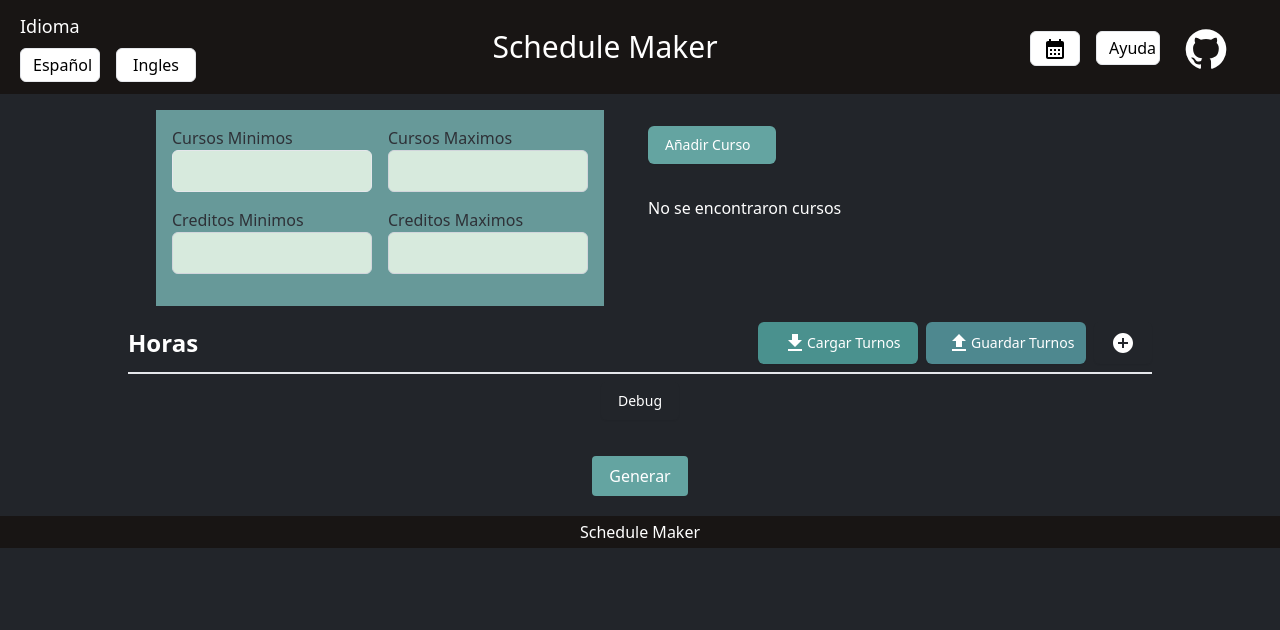
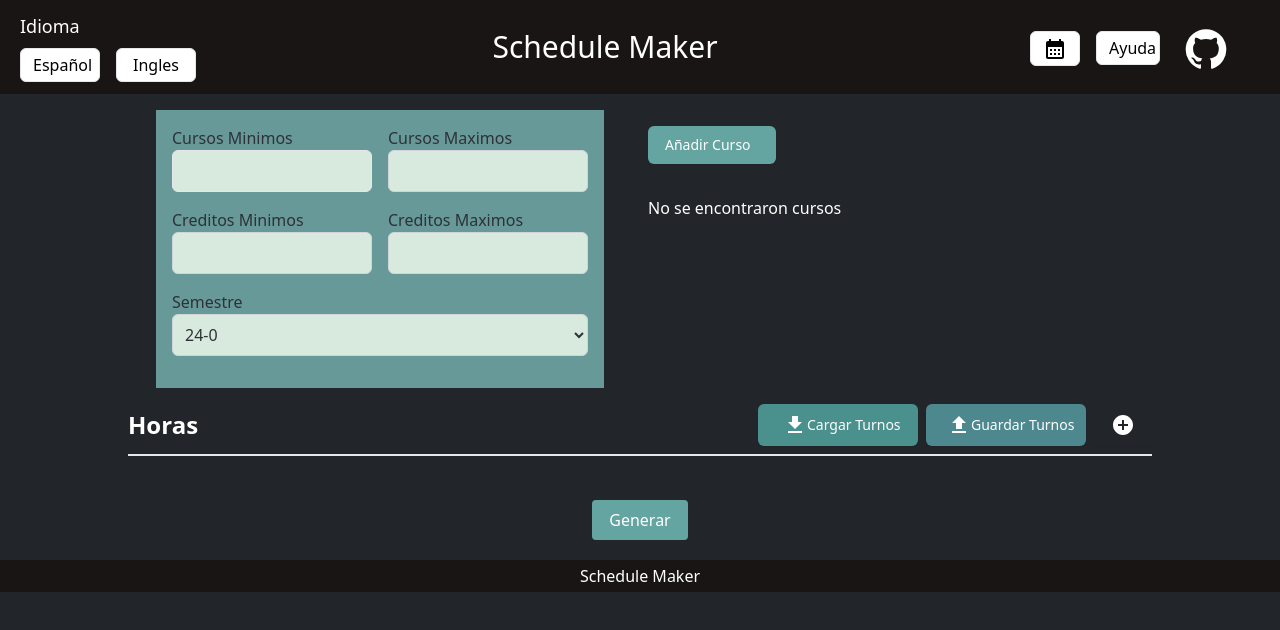
Before and after one commit to joaquinsalinas06/Schedule-Maker, a React (Vite) app: page / in a window 1280 px wide. Shown: the top 630 px of the page. Built offline with nearby package versions, Linux system fonts and the light colour scheme.

Commit message:
Añadido de semester context

```diff
--- a/src/components/Courses/ShiftOptions.jsx
+++ b/src/components/Courses/ShiftOptions.jsx
@@ -2,33 +2,39 @@ import React, { useState, useContext } from "react";
 import { ShiftOption } from "./ShiftOption";
 import { useTranslation } from "react-i18next";
 import { Download, Upload, AddCircle } from "@mui/icons-material";
-import { v4 as uuidv4 } from 'uuid';
+import { v4 as uuidv4 } from "uuid";
 import { ShiftsContext } from "../../contexts/ShiftsContext";
 import { CourseContext } from "../../contexts/CourseContext";
 
 export const ShiftOptions = () => {
   const { t } = useTranslation();
   const [shiftOptions, setShiftOptions] = useState([]);
-  const { shifts, addShift, setShiftsList } = useContext(ShiftsContext);
-  const { courses, setCourses } = useContext(CourseContext);
+  const { addShift, setShiftsList } = useContext(ShiftsContext);
+  const { setCourses } = useContext(CourseContext);
 
   const addShiftOption = () => {
-    console.log("Adding a new shift option");
-    const newShiftOption = { id: uuidv4(), name: "", section: "", professor: "", days: [], startTimes: [], endTimes: [], color: "#ffffff" };
+    const newShiftOption = {
+      id: uuidv4(),
+      name: "",
+      section: "",
+      professor: "",
+      days: [],
+      startTimes: [],
+      endTimes: [],
+      color: "#ffffff",
+    };
     setShiftOptions([...shiftOptions, newShiftOption]);
     addShift(newShiftOption);
   };
 
   const removeShiftOption = (id) => {
-    console.log(`Removing shift option with id ${id}`);
-    const updatedOptions = shiftOptions.filter(option => option.id !== id);
+    const updatedOptions = shiftOptions.filter((option) => option.id !== id);
     setShiftOptions(updatedOptions);
     setShiftsList(updatedOptions);
   };
 
   const updateShiftOption = (id, updatedCourse) => {
-    console.log(`Updating shift option with id ${id}`);
-    const updatedOptions = shiftOptions.map(option => {
+    const updatedOptions = shiftOptions.map((option) => {
       if (option.id === id) {
         return { ...updatedCourse, id };
       }
@@ -39,13 +45,8 @@ export const ShiftOptions = () => {
   };
 
   const copyShiftOption = (shiftOption) => {
-    console.log(shiftOption);
-    console.log(`Copying shift option with id ${shiftOption.id}`);
     const newShiftOption = { ...shiftOption, id: uuidv4() };
-    setShiftOptions([
-      ...shiftOptions,
-      newShiftOption
-    ]);
+    setShiftOptions([...shiftOptions, newShiftOption]);
     addShift(newShiftOption);
   };
 
@@ -71,7 +72,7 @@ export const ShiftOptions = () => {
 
         const addedCourses = new Set();
 
-        shiftOptions.forEach(option => {
+        shiftOptions.forEach((option) => {
           const courseKey = `${option.name}-${option.credits}-${option.semester}-${option.classesPerWeek}`;
 
           if (!addedCourses.has(courseKey)) {
@@ -79,9 +80,9 @@ export const ShiftOptions = () => {
               name: option.name,
               credits: option.credits,
               semester: option.semester,
-              classesPerWeek: option.classesPerWeek
+              classesPerWeek: option.classesPerWeek,
             };
-            setCourses(prevCourses => [...prevCourses, newCourse]);
+            setCourses((prevCourses) => [...prevCourses, newCourse]);
             addedCourses.add(courseKey);
           }
         });
@@ -140,12 +141,6 @@ export const ShiftOptions = () => {
           />
         ))}
       </div>
-      <button
-        onClick={() => console.log(shiftOptions, shifts)}
-        className="inline-flex items-center px-4 py-2 border border-transparent text-sm font-medium rounded-md shadow-sm text-white hover:text-slate-200"
-      >
-        Debug
-      </button>
     </div>
   );
 };
--- a/src/components/Schedule.jsx
+++ b/src/components/Schedule.jsx
@@ -1,7 +1,7 @@
 import React, { useContext, useState } from "react";
 import { ShiftsContext } from "../contexts/ShiftsContext";
 import { useTranslation } from "react-i18next";
-
+//todo, usar el semesterContext, antes de hacer la generacion, reivsar que los cursos cumplan el minimo y maximo de creditos y cursos, ademas, añadir la validacion de que si un curso esta completo o no
 class Course {
   constructor(
     name,
--- a/src/components/SemesterForm.jsx
+++ b/src/components/SemesterForm.jsx
@@ -1,10 +1,52 @@
-import React, { useContext } from "react";
-import { CourseContext } from "../contexts/CourseContext";
+import React, { useContext, useState, useEffect } from "react";
+import { SemesterContext } from "../contexts/SemesterContext";
 import { useTranslation } from "react-i18next";
 
 export const SemesterForm = () => {
   const { t } = useTranslation();
-  const { courses, setCourses } = useContext(CourseContext);
+  const {
+    setMinCourses,
+    setMaxCourses,
+    setMinCredits,
+    setMaxCredits,
+    setSemester,
+    showValues,
+  } = useContext(SemesterContext);
+
+  const [semesters, setSemesters] = useState([]);
+
+  const handleChange = (e) => {
+    const { name, value } = e.target;
+    switch (name) {
+      case "minCourses":
+        setMinCourses(Number(value));
+        break;
+      case "maxCourses":
+        setMaxCourses(Number(value));
+        break;
+      case "minCredits":
+        setMinCredits(Number(value));
+        break;
+      case "maxCredits":
+        setMaxCredits(Number(value));
+        break;
+      case "semester":
+        setSemester(value);
+        break;
+      default:
+        break;
+    }
+  };
+
+  const getSemesters = () => {
+    const year = new Date().getFullYear();
+    const lastTwoDigits = year.toString().slice(-2);
+    return [`${lastTwoDigits}-0`, `${lastTwoDigits}-1`, `${lastTwoDigits}-2`];
+  };
+
+  useEffect(() => {
+    setSemesters(getSemesters());
+  }, []);
 
   return (
     <div className="flex justify-center items-center h-full">
@@ -18,7 +60,8 @@ export const SemesterForm = () => {
               type="number"
               name="minCourses"
               id="minCourses"
-              className="border focus:border-red-700 rounded-md p-2 w-full text-white bg-bgSemesterFormInput"
+              className="border focus:border-red-700 rounded-md p-2 w-full text-textColor bg-bgSemesterFormInput"
+              onChange={handleChange}
             />
           </div>
 
@@ -30,7 +73,8 @@ export const SemesterForm = () => {
               type="number"
               name="maxCourses"
               id="maxCourses"
-              className="border border-gray-300 rounded-md p-2 w-full text-white bg-bgSemesterFormInput"
+              className="border border-gray-300 rounded-md p-2 w-full text-textColor bg-bgSemesterFormInput"
+              onChange={handleChange}
             />
           </div>
         </div>
@@ -44,7 +88,8 @@ export const SemesterForm = () => {
               type="number"
               name="minCredits"
               id="minCredits"
-              className="border border-gray-300 rounded-md p-2 w-full text-white bg-bgSemesterFormInput"
+              className="border border-gray-300 rounded-md p-2 w-full text-textColor bg-bgSemesterFormInput"
+              onChange={handleChange}
             />
           </div>
 
@@ -56,9 +101,28 @@ export const SemesterForm = () => {
               type="number"
               name="maxCredits"
               id="maxCredits"
-              className="border border-gray-300 rounded-md p-2 w-full text-white bg-bgSemesterFormInput"
+              className="border border-gray-300 rounded-md p-2 w-full text-textColor bg-bgSemesterFormInput"
+              onChange={handleChange}
             />
           </div>
+        </div>
+
+        <div className="mb-4">
+          <label htmlFor="semester" className="block text-textColor">
+            {t("semester")}
+          </label>
+          <select
+            name="semester"
+            id="semester"
+            className="border border-gray-300 rounded-md p-2 w-full text-textColor bg-bgSemesterFormInput"
+            onChange={handleChange}
+          >
+            {semesters.map((semester) => (
+              <option key={semester} value={semester}>
+                {semester}
+              </option>
+            ))}
+          </select>
         </div>
       </form>
     </div>
--- /dev/null
+++ b/src/contexts/SemesterContext.jsx
@@ -0,0 +1,30 @@
+import React, { createContext, useState } from "react";
+
+export const SemesterContext = createContext();
+
+export const SemesterProvider = ({ children }) => {
+  const [minCourses, setMinCourses] = useState();
+  const [maxCourses, setMaxCourses] = useState();
+  const [minCredits, setMinCredits] = useState();
+  const [maxCredits, setMaxCredits] = useState();
+  const [semester, setSemester] = useState();
+
+  const showValues  =  () => {
+    console.log(minCourses, maxCourses, minCredits, maxCredits, semester);
+  }
+
+  return (
+    <SemesterContext.Provider
+      value={{
+        setMinCourses,
+        setMaxCourses,
+        setMinCredits,
+        setMaxCredits,
+        setSemester,
+        showValues
+      }}
+    >
+      {children}
+    </SemesterContext.Provider>
+  );
+};
--- a/src/i18n.js
+++ b/src/i18n.js
@@ -54,6 +54,7 @@ const resources = {
       maxCredits: "Creditos Maximos",
       es: "Español",
       en: "Ingles",
+      semester: "Semestre",
       //header
       language: "Idioma",
       help: "Ayuda",
@@ -128,6 +129,7 @@ const resources = {
       maxCredits: "Maximum Credits",
       es: "Spanish",
       en: "English",
+      semester: "Semester",
       //header
       language: "Language",
       help: "Help",
--- a/src/main.jsx
+++ b/src/main.jsx
@@ -6,13 +6,18 @@ import { CourseProvider } from "./contexts/CourseContext.jsx";
 import { ShiftsProvider } from "./contexts/ShiftsContext.jsx";
 import i18n from "./i18n.js";
 import { I18nextProvider } from "react-i18next";
+import {
+  SemesterProvider,
+} from "./contexts/SemesterContext.jsx";
 
 ReactDOM.createRoot(document.getElementById("root")).render(
   <I18nextProvider i18n={i18n}>
-  <ShiftsProvider>
-  <CourseProvider>
-    <App />
-  </CourseProvider>
-  </ShiftsProvider>
+    <SemesterProvider>
+      <ShiftsProvider>
+        <CourseProvider>
+          <App />
+        </CourseProvider>
+      </ShiftsProvider>
+    </SemesterProvider>
   </I18nextProvider>
 );
```
